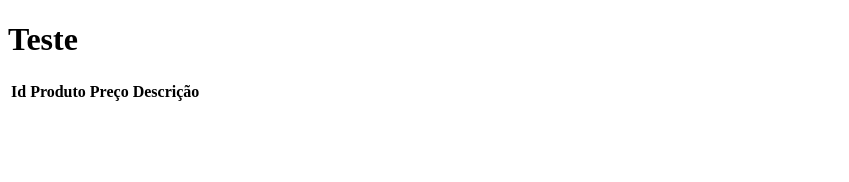
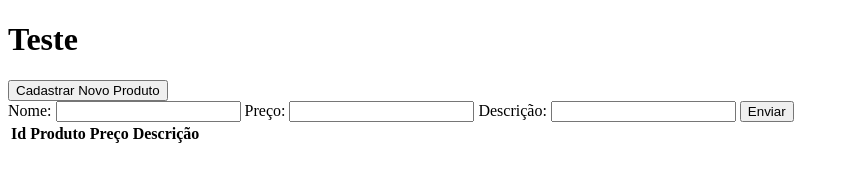
Before and after one commit to Rauatorres/crud-nodejs-mysql, a website: page public/index.html in a window 1280 px wide. Shown: the whole page, without its empty margins (0-849 px from the left). Drawn offline with nearby package versions, Linux system fonts and the light colour scheme; no server answers.

Commit message:
criando o forumlário em index.html

```diff
--- a/public/index.html
+++ b/public/index.html
@@ -7,6 +7,13 @@
 </head>
 <body>
 	<h1 id="response">Teste</h1>
+	<button onclick="">Cadastrar Novo Produto</button>
+	<form>
+		<label for="nome">Nome: <input type="text" id="nome"/></label>
+		<label for="preco">Preço: <input type="number" id="preco"/></label>
+		<label for="desx">Descrição: <input type="text" id="desc"/></label>
+		<input type="button" value="Enviar" onclick=""/>
+	</form>
 	<table>
 		<tr>
 			<th>Id</th>
--- a/public/script.js
+++ b/public/script.js
@@ -2,12 +2,12 @@ fetch('http://localhost:3000/api/v1/getdata')
 .then(res => res.json())
 .then(data =>{
 	for (let index in data){
-		$('h1').html(data[0].IDPRODUTO)
 		$('table').html($('table').html() + '<tr>' +
 		'<td>' + data[index].IDPRODUTO + '</td>' +
 		'<td>' + data[index].NOME + '</td>' +
 		'<td>' + data[index].PRECO + '</td>' +
 		'<td>' + data[index].DESCRICAO + '</td>' +
+		'<td><input type="button" value="Editar" onclick=""/><input type="button" value="Excluir" onclick=""/></td>' +
 		'</tr>')
 	}
 })
```
Also changed, not shown: 2 other files.
